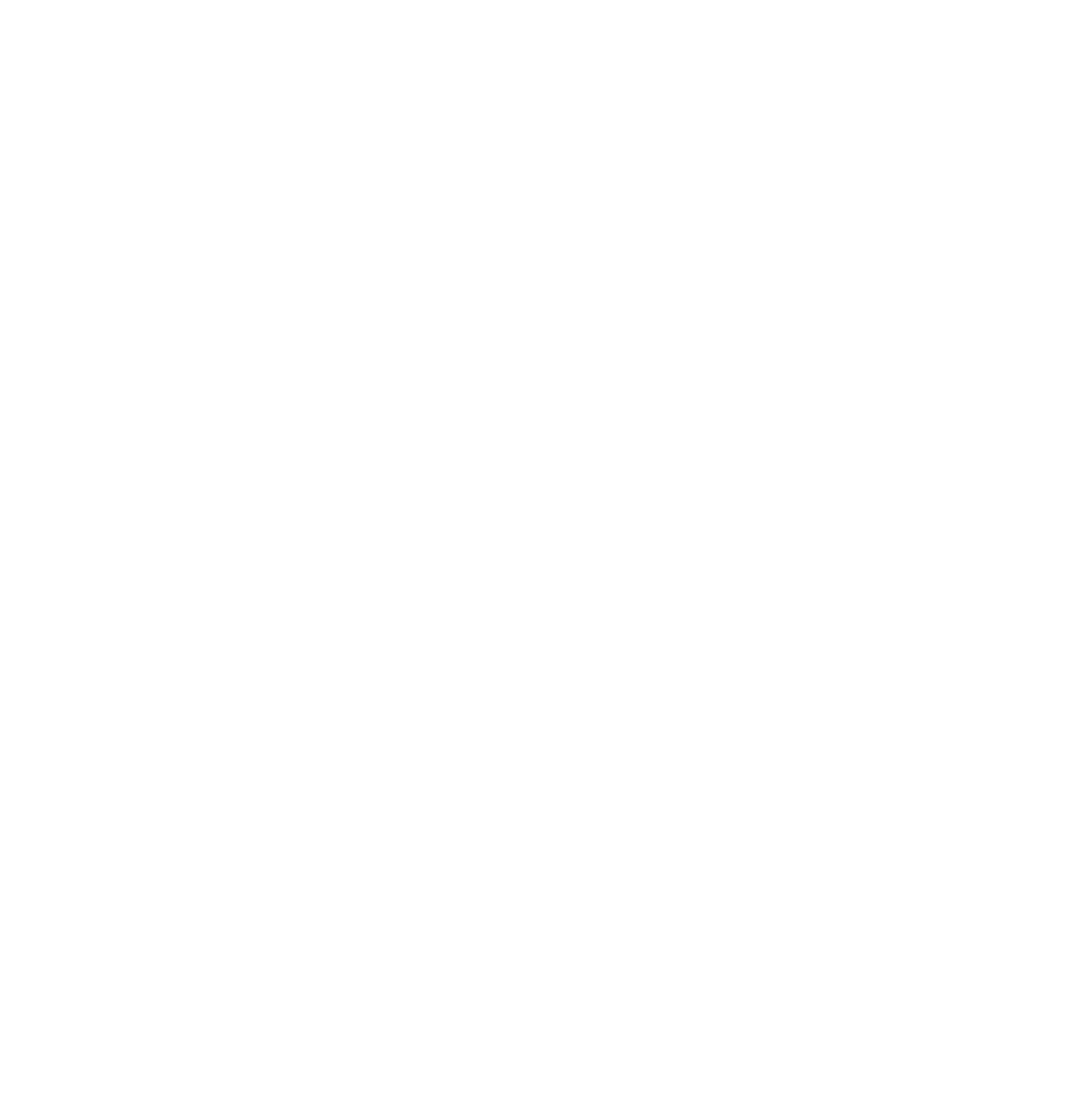
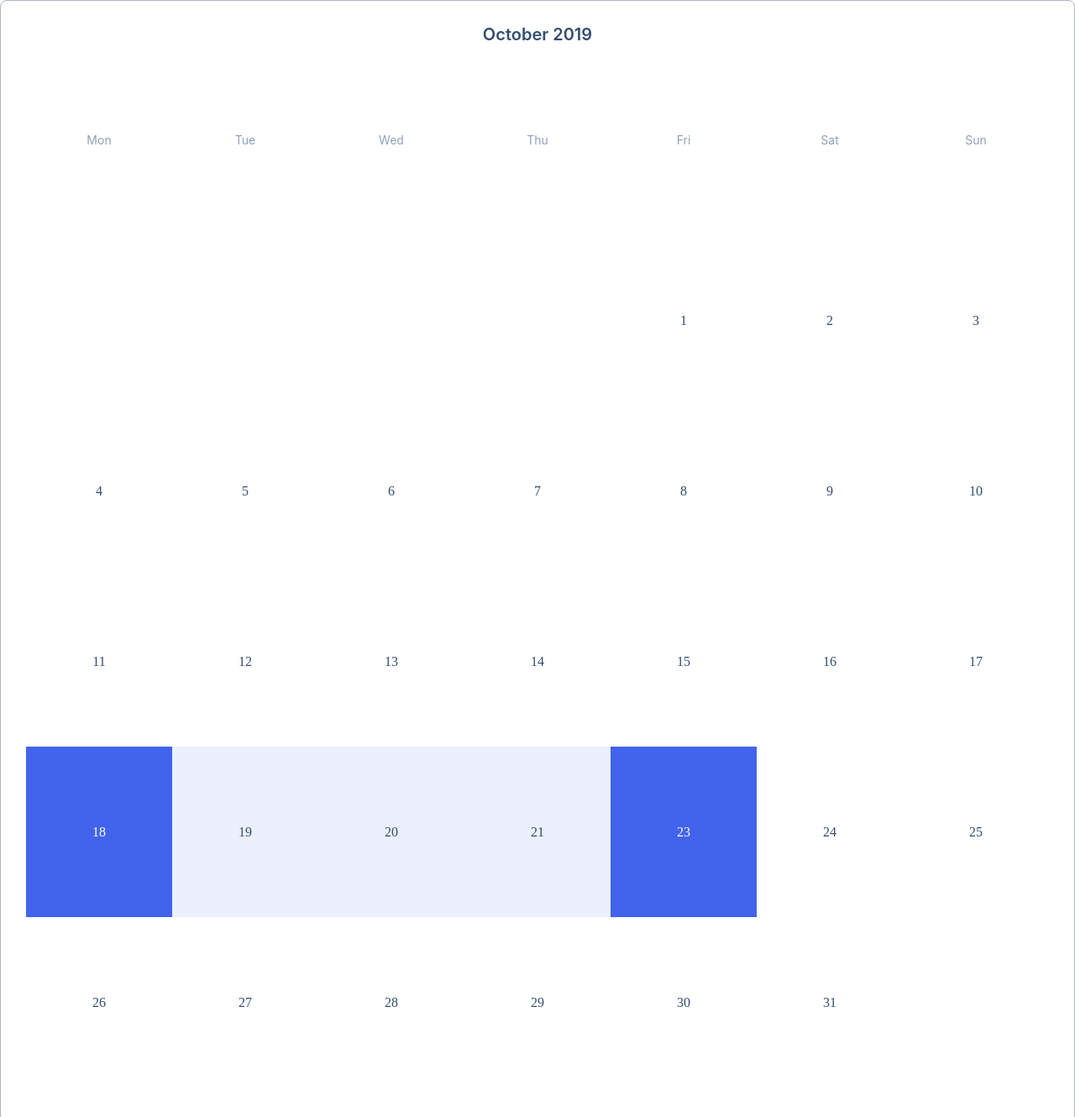
Before and after one commit to js-tasks-ru/htmlcss-20230911-4_frenky233, a website: page 05-lection3/03-calendar/index.html in a window 1280 px wide. Shown: the top 1330 px of the page at 84% size. Before the commit the page ends 800 px from the top, so only its background shows below. Drawn offline with Linux system fonts and the light colour scheme.

Commit message:
1st commit

```diff
--- a/05-lection3/03-calendar/calendar.css
+++ b/05-lection3/03-calendar/calendar.css
@@ -0,0 +1,66 @@
+.calendar{
+	border: 1px solid var(--grey-3);
+	border-radius: 8px;
+	padding: 28px 30px 40px;
+}
+
+.calendar__title{
+	text-align: center;
+	color: #334D6E;
+	font-family: Inter;
+	font-size: 20px;
+	font-style: normal;
+	font-weight: 600;
+	line-height: 24px;
+	margin: 0;
+	margin-bottom: 24px;
+}
+
+.calendar__wrapper{
+	padding-bottom: 100%;
+	position: relative;
+}
+
+.calendar__inner{
+	display: grid;
+	grid-template: repeat(6, 1fr) / repeat(7, 1fr);
+	position: absolute;
+	top: 0;
+	bottom: 0;
+	left: 0;
+	right: 0;
+}
+
+.calendar__item{
+	display: flex;
+	justify-content: center;
+	align-content: center;
+	flex-wrap: wrap;
+	text-align: center;
+	font-style: normal;
+	font-weight: 400;
+	line-height: 20px;
+}
+
+.calendar__item_day{
+	align-items: start;
+	margin-bottom: 24px;
+	color: var(--grey-5);
+	font-family: Inter;
+	font-size: 14px;
+}
+
+.calendar__item_number{
+	color: #334D6E;
+	font-family: Source Sans Pro;
+	font-size: 16px;
+}
+
+.calendar__item_active{
+	background-color: var(--blue-2);
+	color: var(--white);
+}
+
+.calendar__item_between-active{
+	background-color: rgba(160, 177, 245 ,0.2);
+}
--- a/05-lection3/03-calendar/index.html
+++ b/05-lection3/03-calendar/index.html
@@ -1,12 +1,59 @@
 <!DOCTYPE html>
-<!-- Страница с календарем -->
 <html lang="ru">
     <head>
+        <meta charset="utf-8">
         <link rel="stylesheet" href="../../assets/css/main.css">
         <link rel="stylesheet" href="./calendar.css">
         <title>Calendar</title>
     </head>
     <body>
-
+        <div class="calendar">
+            <h4 class="calendar__title">October 2019</h4>
+            <div class="calendar__wrapper">
+                <div class="calendar__inner">
+                    <div class="calendar__item calendar__item_day">Mon</div>
+                    <div class="calendar__item calendar__item_day">Tue</div>
+                    <div class="calendar__item calendar__item_day">Wed</div>
+                    <div class="calendar__item calendar__item_day">Thu</div>
+                    <div class="calendar__item calendar__item_day">Fri</div>
+                    <div class="calendar__item calendar__item_day">Sat</div>
+                    <div class="calendar__item calendar__item_day">Sun</div>
+                    <div class="calendar__item calendar__item_number"></div>
+                    <div class="calendar__item calendar__item_number"></div>
+                    <div class="calendar__item calendar__item_number"></div>
+                    <div class="calendar__item calendar__item_number"></div>
+                    <div class="calendar__item calendar__item_number">1</div>
+                    <div class="calendar__item calendar__item_number">2</div>
+                    <div class="calendar__item calendar__item_number">3</div>
+                    <div class="calendar__item calendar__item_number">4</div>
+                    <div class="calendar__item calendar__item_number">5</div>
+                    <div class="calendar__item calendar__item_number">6</div>
+                    <div class="calendar__item calendar__item_number">7</div>
+                    <div class="calendar__item calendar__item_number">8</div>
+                    <div class="calendar__item calendar__item_number">9</div>
+                    <div class="calendar__item calendar__item_number">10</div>
+                    <div class="calendar__item calendar__item_number">11</div>
+                    <div class="calendar__item calendar__item_number">12</div>
+                    <div class="calendar__item calendar__item_number">13</div>
+                    <div class="calendar__item calendar__item_number">14</div>
+                    <div class="calendar__item calendar__item_number">15</div>
+                    <div class="calendar__item calendar__item_number">16</div>
+                    <div class="calendar__item calendar__item_number">17</div>
+                    <div class="calendar__item calendar__item_number calendar__item_active">18</div>
+                    <div class="calendar__item calendar__item_number calendar__item_between-active">19</div>
+                    <div class="calendar__item calendar__item_number calendar__item_between-active">20</div>
+                    <div class="calendar__item calendar__item_number calendar__item_between-active">21</div>
+                    <div class="calendar__item calendar__item_number calendar__item_active">23</div>
+                    <div class="calendar__item calendar__item_number">24</div>
+                    <div class="calendar__item calendar__item_number">25</div>
+                    <div class="calendar__item calendar__item_number">26</div>
+                    <div class="calendar__item calendar__item_number">27</div>
+                    <div class="calendar__item calendar__item_number">28</div>
+                    <div class="calendar__item calendar__item_number">29</div>
+                    <div class="calendar__item calendar__item_number">30</div>
+                    <div class="calendar__item calendar__item_number">31</div>
+                </div>
+            </div>
+        </div>
     </body>
 </html>
--- a/assets/css/main.css
+++ b/assets/css/main.css
@@ -23,6 +23,7 @@
     --grey-2: #DDE2E5;
     --grey-3: #ACB5BD;
     --grey-4: #495057;
+    --grey-5: #90A0B7;
 
     --error: var(--red);
     --success: var(--blue);
```
Also changed, not shown: assets/css/normalize.css.
